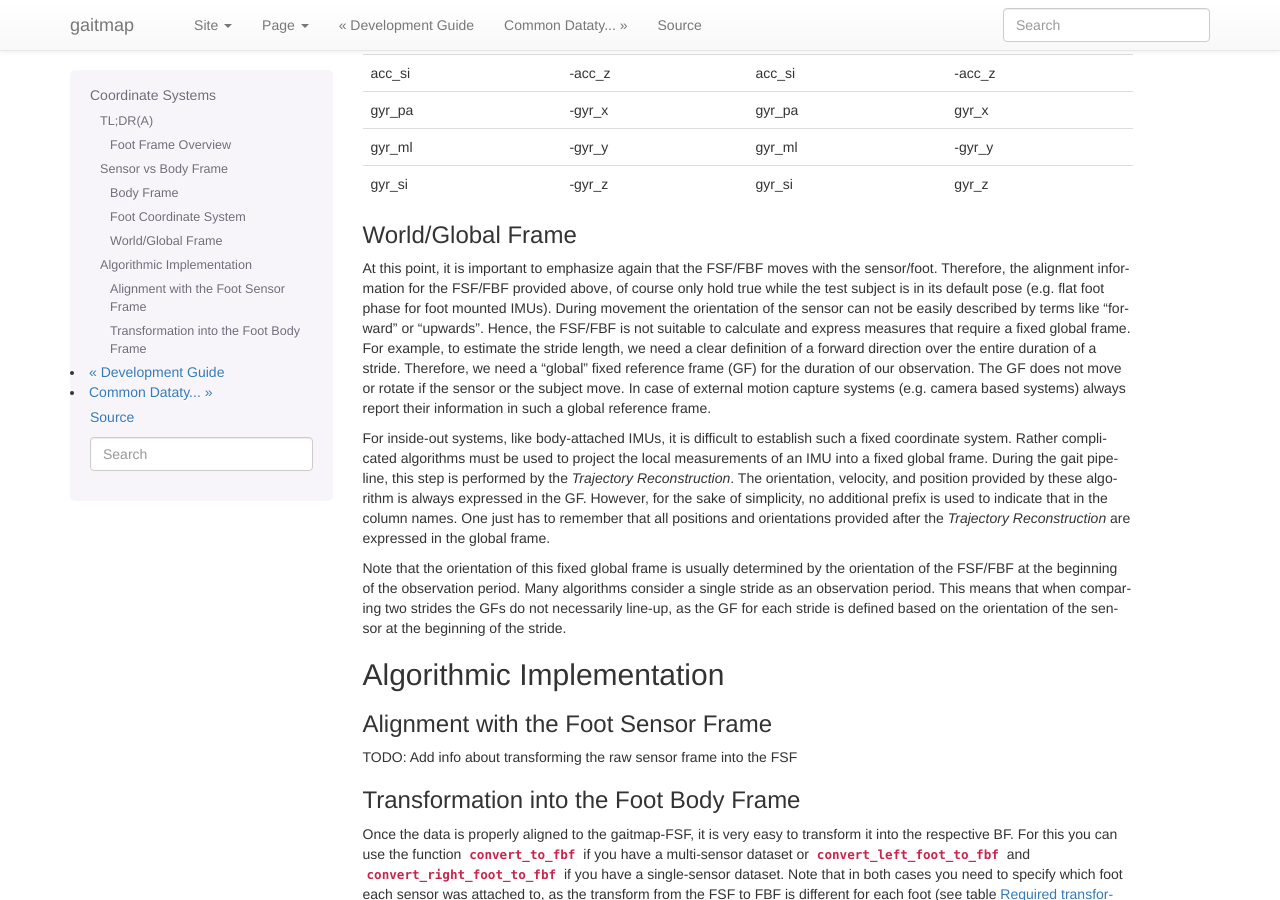
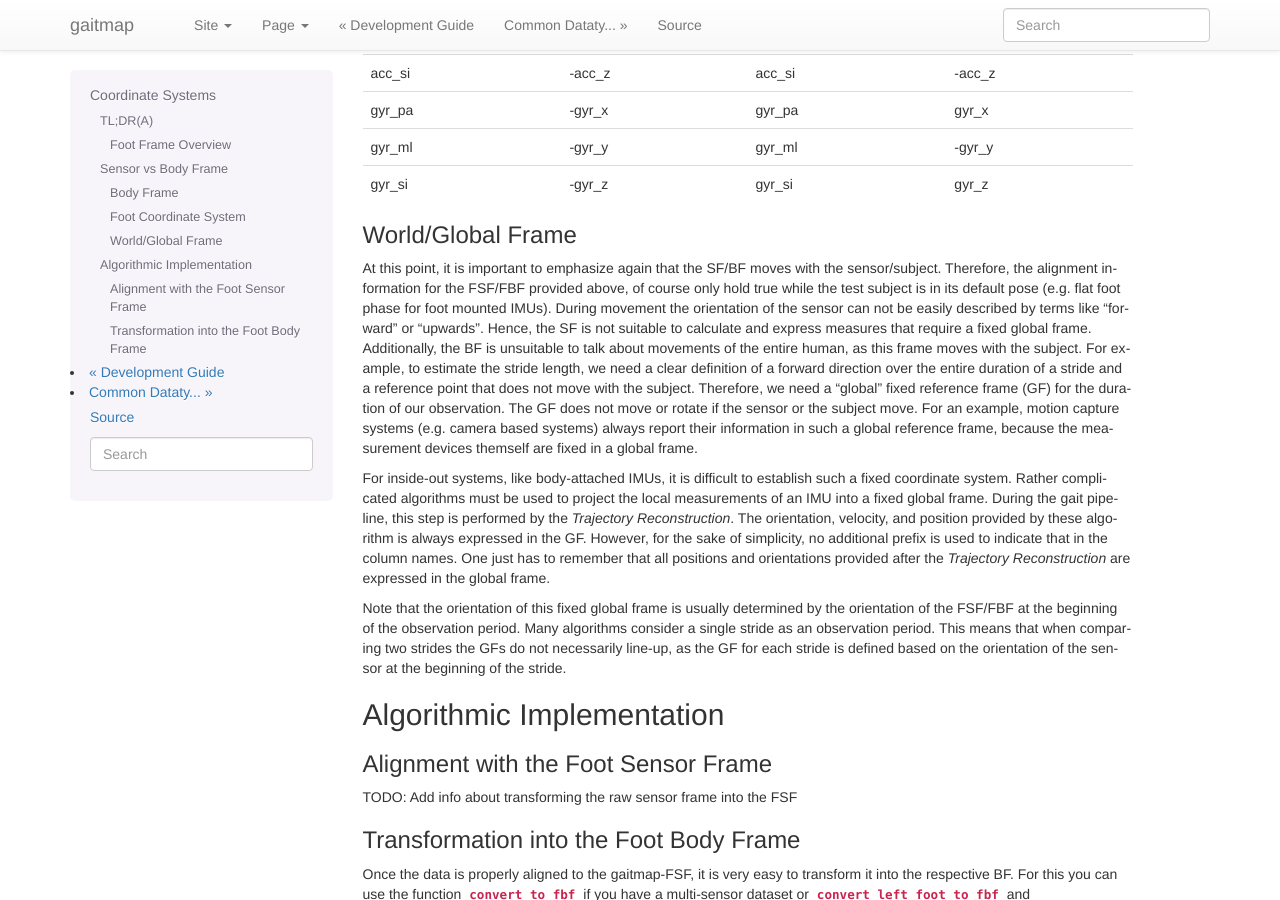
Before and after one commit to mad-lab-fau/gaitmap, a Sphinx documentation site: the page built from docs/guides/Coordinate-Systems.rst, in a window 1280 px wide and 900 px high, scrolled down 3376 px. Built offline with Sphinx 7.4.7, drawn with Linux system fonts in a browser that asks for light colours; pages that are not in the unit, such as notebooks, are missing from menus; some of the changed text lies outside the part shown.

Commit message:
Addressed all comments

```diff
--- a/docs/guides/Coordinate-Systems.rst
+++ b/docs/guides/Coordinate-Systems.rst
@@ -24,7 +24,7 @@ Foot Sensor Frame (FSF)
     * forms a right-handed coordinate system with axes called **X, Y, Z**
     * uses right-hand-rule around each axis for definition of positive direction of the Gyroscope
     * defines axes' directions as up (Z), to the tip of the shoe (X), and
-      to the left (Y)
+      to the **left** (Y)
 
 Foot Body Frame (FBF)
     * consists of the 3 axes *ML* (medial to lateral), *PA* (posterior to anterior), and *SI* (superior to inferior)
@@ -34,7 +34,7 @@ Foot Body Frame (FBF)
     * follows convention of directions from [1]_
 
 World/Global Frame (GF)
-    * uses axes definitions either like FSF or FBF, but
+    * uses the same axes definitions as the FSF during the stance phase, but
     * is stationary, i.e. in contrast to FSF and FBF not moving
     * is used to describe all positions/velocity and orientations after the *Trajectory Reconstruction*
     * is fixed during an observation period
@@ -195,17 +195,18 @@ in [1]_ (see :ref:`ff`).
 World/Global Frame
 ------------------
 
-At this point, it is important to emphasize again that the FSF/FBF moves with the sensor/foot. Therefore, the alignment
+At this point, it is important to emphasize again that the SF/BF moves with the sensor/subject. Therefore, the alignment
 information for the FSF/FBF provided above, of course only hold true while the test subject is in its default pose (e.g.
 flat foot phase for foot mounted IMUs).
 During movement the orientation of the sensor can not be easily described by terms like "forward" or "upwards".
-Hence, the FSF/FBF is not suitable to calculate and express measures that require a fixed global frame.
+Hence, the SF is not suitable to calculate and express measures that require a fixed global frame.
+Additionally, the BF is unsuitable to talk about movements of the entire human, as this frame moves with the subject.
 For example, to estimate the stride length, we need a clear definition of a forward direction over the entire duration
-of a stride.
+of a stride and a reference point that does not move with the subject.
 Therefore, we need a "global" fixed reference frame (GF) for the duration of our observation.
 The GF does not move or rotate if the sensor or the subject move.
-In case of external motion capture systems (e.g. camera based systems) always report their information in such a global
-reference frame.
+For an example, motion capture systems (e.g. camera based systems) always report their information in such a global
+reference frame, because the measurement devices themself are fixed in a global frame.
 
 For inside-out systems, like body-attached IMUs, it is difficult to establish such a fixed coordinate system.
 Rather complicated algorithms must be used to project the local measurements of an IMU into a fixed global frame.
```
